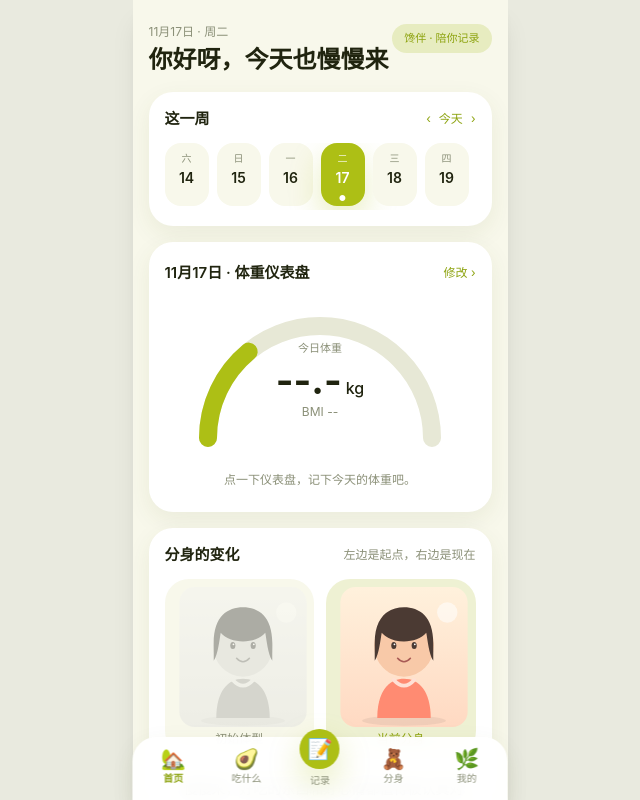
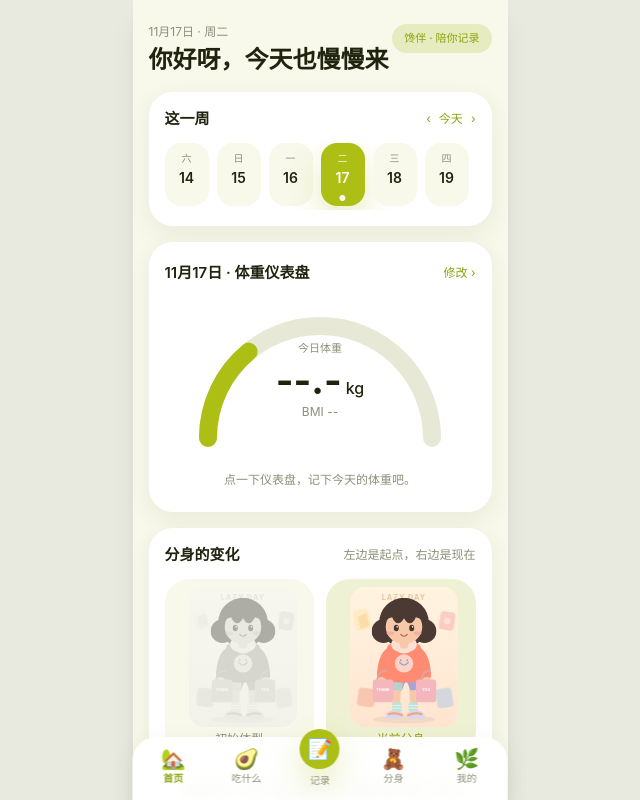
Before and after one commit to 3435025144-del/chanban, a React (Vite) app: page /#/ in a window 1280 px wide. Shown: the top 800 px of the page, without its empty margins (320-960 px from the left). Built offline with nearby package versions, Linux system fonts and the light colour scheme.

Commit message:
Update src/components/Avatar.tsx

```diff
--- a/src/components/Avatar.tsx
+++ b/src/components/Avatar.tsx
@@ -26,39 +26,52 @@ export default function Avatar({ config, size = 180, className = '' }: Props) {
   const background = backgroundOptions.find((o) => o.id === config.background) ?? backgroundOptions[0];
   const action = config.action ?? 'none';
 
+  const headRx = Math.round(face.rx * 0.72);
+  const headRy = Math.round(face.ry * 0.66);
+  const hairColor = hair.color === 'transparent' ? null : hair.color;
+
   const hairBack = () => {
+    if (!hairColor) return null;
     if (hair.id === 'ponytail') {
-      return <ellipse cx="146" cy="112" rx="17" ry="30" fill={hair.color} />;
+      return (
+        <g fill={hairColor}>
+          <ellipse cx="150" cy="72" rx="15" ry="28" />
+          <circle cx="100" cy="66" r="45" />
+        </g>
+      );
     }
     if (hair.id === 'bun') {
-      return <circle cx="100" cy="36" r="17" fill={hair.color} />;
+      return (
+        <g fill={hairColor}>
+          <circle cx="100" cy="30" r="17" />
+          <circle cx="100" cy="68" r="45" />
+        </g>
+      );
     }
-    return null;
+    if (hair.id === 'short') {
+      return <circle cx="100" cy="68" r="42" fill={hairColor} />;
+    }
+    return (
+      <g fill={hairColor}>
+        <circle cx="62" cy="82" r="22" />
+        <circle cx="138" cy="82" r="22" />
+        <circle cx="100" cy="66" r="46" />
+      </g>
+    );
   };
 
   const hairFront = () => {
-    if (hair.id === 'none') return null;
-    if (hair.id === 'bob') {
-      return (
-        <path
-          d="M54 88 C54 46 76 32 100 32 C124 32 146 46 146 88 L146 116 C139 106 137 82 135 72 C120 90 80 90 65 72 C63 82 61 106 54 116 Z"
-          fill={hair.color}
-        />
-      );
-    }
-    if (hair.id === 'ponytail') {
-      return <path d="M56 88 C56 48 76 34 100 34 C124 34 144 48 144 88 C130 70 70 70 56 88 Z" fill={hair.color} />;
+    if (!hairColor) return null;
+    if (hair.id === 'ponytail' || hair.id === 'bun') {
+      return <path d="M58 70 C60 38 78 26 100 26 C122 26 140 38 142 70 C128 58 116 54 100 54 C84 54 72 58 58 70 Z" fill={hairColor} />;
     }
     if (hair.id === 'short') {
-      return <path d="M58 82 C60 48 78 36 100 36 C122 36 140 48 142 82 C126 66 74 66 58 82 Z" fill={hair.color} />;
-    }
-    if (hair.id === 'bun') {
-      return <path d="M58 82 C60 48 78 36 100 36 C122 36 140 48 142 82 C126 66 74 66 58 82 Z" fill={hair.color} />;
+      return <path d="M60 66 C64 38 80 30 100 30 C120 30 136 38 140 66 C126 54 74 54 60 66 Z" fill={hairColor} />;
     }
     return (
       <path
-        d="M54 86 C54 46 76 32 100 32 C124 32 146 46 146 86 C142 78 136 74 130 72 C124 82 116 84 110 74 C102 86 92 84 86 74 C78 84 68 80 62 72 C58 76 56 80 54 86 Z"
-        fill={hair.color}
+        d="M56 74 C56 40 76 26 100 26 C124 26 144 40 144 74 C136 60 130 58 122 56 C116 70 108 72 100 58 C92 72 84 70 78 56 C70 58 64 60 56 74 Z"
+        fill={hairColor}
       />
     );
   };
@@ -66,38 +79,38 @@ export default function Avatar({ config, size = 180, className = '' }: Props) {
   const accessoryNode = () => {
     if (accessory === 'glasses') {
       return (
-        <g stroke="#5A4A43" strokeWidth="2.6" fill="none">
-          <circle cx="84" cy="92" r="11" />
-          <circle cx="116" cy="92" r="11" />
-          <path d="M95 92 Q100 88 105 92" />
+        <g stroke="#6E5A4F" strokeWidth="2.4" fill="none">
+          <circle cx={100 - headRx * 0.45} cy="76" r="10" />
+          <circle cx={100 + headRx * 0.45} cy="76" r="10" />
+          <path d={`M${100 - headRx * 0.45 + 10} 76 Q100 71 ${100 + headRx * 0.45 - 10} 76`} />
         </g>
       );
     }
     if (accessory === 'bow') {
       return (
-        <g transform="translate(146 62) rotate(16)">
-          <path d="M0 0 L-18 -10 L-18 10 Z" fill="#FF7A93" />
-          <path d="M0 0 L18 -10 L18 10 Z" fill="#FF7A93" />
-          <circle cx="0" cy="0" r="4" fill="#FFB3C2" />
+        <g transform="translate(130 48) rotate(14)">
+          <path d="M0 0 L-17 -9 L-17 9 Z" fill="#FF8FA3" />
+          <path d="M0 0 L17 -9 L17 9 Z" fill="#FF8FA3" />
+          <circle cx="0" cy="0" r="4" fill="#FFD0D8" />
         </g>
       );
     }
     if (accessory === 'hat') {
       return (
         <g>
-          <path d="M58 52 Q100 12 142 52 Z" fill="#FFD45E" />
-          <rect x="52" y="50" width="96" height="8" rx="4" fill="#F5BE42" />
+          <path d="M62 46 Q100 12 138 46 Z" fill="#FFD86B" />
+          <rect x="56" y="44" width="88" height="8" rx="4" fill="#F5C44E" />
         </g>
       );
     }
     if (accessory === 'hairpin') {
-      return <rect x="126" y="62" width="20" height="6" rx="3" transform="rotate(-24 136 65)" fill="#7FD1B9" />;
+      return <rect x="124" y="50" width="18" height="6" rx="3" transform="rotate(-24 133 53)" fill="#8FD4C0" />;
     }
     if (accessory === 'earrings') {
       return (
-        <g fill="#FFD45E">
-          <circle cx="55" cy="104" r="4" />
-          <circle cx="145" cy="104" r="4" />
+        <g fill="#FFD86B">
+          <circle cx={100 - headRx - 2} cy="88" r="4" />
+          <circle cx={100 + headRx + 2} cy="88" r="4" />
         </g>
       );
     }
@@ -107,34 +120,26 @@ export default function Avatar({ config, size = 180, className = '' }: Props) {
   const actionNode = () => {
     if (action === 'sparkle') {
       return (
-        <g fill="#FFC93C">
-          <path d="M28 54 l4 10 10 4 -10 4 -4 10 -4 -10 -10 -4 10 -4 Z" />
-          <path d="M170 78 l3 8 8 3 -8 3 -3 8 -3 -8 -8 -3 8 -3 Z" />
-          <circle cx="40" cy="140" r="3" />
-        </g>
-      );
-    }
-    if (action === 'blush') {
-      return (
-        <g fill="#FF9B9B" opacity="0.55">
-          <ellipse cx="70" cy="108" rx="10" ry="6" />
-          <ellipse cx="130" cy="108" rx="10" ry="6" />
+        <g fill="#FFD86B">
+          <path d="M24 70 l4 10 10 4 -10 4 -4 10 -4 -10 -10 -4 10 -4 Z" />
+          <path d="M176 96 l3 8 8 3 -8 3 -3 8 -3 -8 -8 -3 8 -3 Z" />
+          <circle cx="34" cy="180" r="3" />
         </g>
       );
     }
     if (action === 'sleepy') {
       return (
-        <g fill="#8E7C74" fontSize="16" fontWeight="700">
-          <text x="152" y="64">z</text>
-          <text x="164" y="48" fontSize="12">z</text>
+        <g fill="#8A7A6B" fontSize="15" fontWeight="700">
+          <text x="150" y="50">z</text>
+          <text x="162" y="38" fontSize="11">z</text>
         </g>
       );
     }
     if (action === 'wave') {
       return (
         <g>
-          <circle cx="158" cy="150" r="12" fill={skin.color} />
-          <path d="M150 160 Q138 168 132 158" stroke={outfit.color} strokeWidth="8" fill="none" strokeLinecap="round" />
+          <circle cx="152" cy="142" r="9" fill={skin.color} />
+          <path d="M146 150 Q134 158 128 148" stroke={outfit.color} strokeWidth="9" fill="none" strokeLinecap="round" />
         </g>
       );
     }
@@ -145,10 +150,11 @@ export default function Avatar({ config, size = 180, className = '' }: Props) {
     <svg
       width={size}
       height={size}
-      viewBox="0 0 200 220"
+      viewBox="0 0 200 260"
+      preserveAspectRatio="xMidYMid meet"
       className={className}
       role="img"
-      aria-label={`${config.name || '分身'}的形象`}
+      aria-label={`${config.name || '分身'}的全身形象`}
     >
       <defs>
         <linearGradient id={`bg-${gid}`} x1="0" y1="0" x2="0" y2="1">
@@ -156,21 +162,82 @@ export default function Avatar({ config, size = 180, className = '' }: Props) {
           <stop offset="100%" stopColor={background.to} />
         </linearGradient>
       </defs>
-      <rect x="0" y="0" width="200" height="220" rx="24" fill={`url(#bg-${gid})`} />
-      <circle cx="168" cy="40" r="16" fill="#FFFFFF" opacity="0.55" />
-      <ellipse cx="100" cy="210" rx="66" ry="8" fill="#000000" opacity="0.06" />
+
+      <rect x="0" y="0" width="200" height="260" rx="28" fill="#FFF9E9" />
+      <rect x="0" y="0" width="200" height="260" rx="28" fill={`url(#bg-${gid})`} opacity="0.65" />
+      <text x="100" y="24" textAnchor="middle" fontSize="13" fontWeight="800" letterSpacing="2" fill="#E8B98C" opacity="0.75">
+        LAZY DAY
+      </text>
+      <g opacity="0.5">
+        <rect x="8" y="42" width="28" height="38" rx="6" fill="#FFE6A8" transform="rotate(-10 22 61)" />
+        <path d="M14 56 L30 48 L36 72 L20 78 Z" fill="#F6C97B" />
+        <rect x="166" y="46" width="28" height="34" rx="7" fill="#F7A9A8" transform="rotate(9 180 63)" />
+        <circle cx="180" cy="63" r="6" fill="#FFD8D8" />
+        <rect x="14" y="188" width="32" height="34" rx="7" fill="#F3A58C" transform="rotate(7 30 205)" />
+        <rect x="160" y="188" width="30" height="36" rx="7" fill="#A8C9E8" transform="rotate(-8 175 206)" />
+      </g>
+
+      <ellipse cx="100" cy="246" rx="58" ry="7" fill="#7C6A4A" opacity="0.1" />
+
       {hairBack()}
-      <path d="M58 206 C58 164 76 144 100 144 C124 144 142 164 142 206 Z" fill={outfit.color} />
-      <path d="M84 146 Q100 164 116 146" stroke={outfit.accent} strokeWidth="6" fill="none" strokeLinecap="round" />
-      <ellipse cx="100" cy="92" rx={face.rx} ry={face.ry} fill={skin.color} />
+
+      <path d="M82 150 L78 224 Q78 232 86 232 L92 232 L96 158 Z" fill={skin.color} />
+      <path d="M108 158 L112 232 L119 232 Q127 232 126 224 L120 150 Z" fill={skin.color} />
+      <rect x="78" y="214" width="18" height="18" rx="6" fill="#BFE3D8" />
+      <rect x="108" y="214" width="18" height="18" rx="6" fill="#BFE3D8" />
+      <path d="M78 220 H96 M78 225 H96 M108 220 H126 M108 225 H126" stroke="#FFFFFF" strokeWidth="1.5" opacity="0.7" />
+      <path d="M70 232 Q84 226 98 234 Q101 242 90 244 L68 244 Q62 240 70 232 Z" fill="#D9D5F2" />
+      <path d="M106 234 Q120 226 134 232 Q142 240 136 244 L112 244 Q101 242 106 234 Z" fill="#D9D5F2" />
+      <path d="M72 236 Q86 232 96 238" stroke="#F4A46D" strokeWidth="4" fill="none" strokeLinecap="round" />
+      <path d="M108 238 Q120 232 132 236" stroke="#F4A46D" strokeWidth="4" fill="none" strokeLinecap="round" />
+
+      <path d="M72 158 Q100 150 130 158 L134 190 L112 192 L104 172 L96 192 L70 190 Z" fill="#A7A5D8" />
+      <path d="M70 172 L98 174 L96 192 L70 190 Z" fill="#B8D7CF" opacity="0.9" />
+
+      <path d="M70 108 Q100 94 130 108 L146 172 Q100 184 54 172 Z" fill={outfit.color} />
+      <path d="M78 100 Q100 86 122 100 Q128 112 116 118 Q100 124 84 118 Q72 112 78 100 Z" fill={outfit.accent} />
+      <path d="M84 116 Q100 128 116 116" stroke={outfit.accent} strokeWidth="3" fill="none" strokeLinecap="round" />
+      <circle cx="100" cy="142" r="17" fill={outfit.accent} opacity="0.85" />
+      <path d="M92 140 Q100 150 108 140" stroke="#8FA6C9" strokeWidth="2.5" fill="none" strokeLinecap="round" />
+      <circle cx="94" cy="136" r="1.8" fill="#8FA6C9" />
+      <circle cx="106" cy="136" r="1.8" fill="#8FA6C9" />
+
+      <path d="M72 112 Q54 120 50 158 Q48 174 60 176 Q70 176 72 164 Z" fill={outfit.color} />
+      <path d="M128 112 Q146 120 150 158 Q152 174 140 176 Q130 176 128 164 Z" fill={outfit.color} />
+      <circle cx="58" cy="176" r="9" fill={skin.color} />
+      <circle cx="142" cy="176" r="9" fill={skin.color} />
+
+      <rect x="92" y="98" width="16" height="16" rx="6" fill={skin.color} />
+      <ellipse cx="100" cy="74" rx={headRx} ry={headRy} fill={skin.color} />
+
       {hairFront()}
-      <ellipse cx="84" cy="92" rx="4" ry="5.5" fill="#4A3B35" />
-      <ellipse cx="116" cy="92" rx="4" ry="5.5" fill="#4A3B35" />
-      <circle cx="85" cy="90" r="1.4" fill="#FFFFFF" />
-      <circle cx="117" cy="90" r="1.4" fill="#FFFFFF" />
-      <path d="M90 112 Q100 123 110 112" stroke="#A85A55" strokeWidth="2.6" fill="none" strokeLinecap="round" />
+
+      <ellipse cx={100 - headRx * 0.42} cy="76" rx="4.6" ry="6" fill="#4A342E" />
+      <ellipse cx={100 + headRx * 0.42} cy="76" rx="4.6" ry="6" fill="#4A342E" />
+      <circle cx={100 - headRx * 0.42 + 1.6} cy="74" r="1.5" fill="#FFFFFF" />
+      <circle cx={100 + headRx * 0.42 + 1.6} cy="74" r="1.5" fill="#FFFFFF" />
+      <path d={`M${100 - 6} 88 Q100 95 ${100 + 6} 88`} stroke="#A85A55" strokeWidth="2.2" fill="none" strokeLinecap="round" />
+      <ellipse cx={100 - headRx * 0.75} cy="86" rx="7" ry="4" fill="#F49A9A" opacity="0.55" />
+      <ellipse cx={100 + headRx * 0.75} cy="86" rx="7" ry="4" fill="#F49A9A" opacity="0.55" />
+
       {accessoryNode()}
+
+      <g>
+        <path d="M50 174 Q52 154 68 156" stroke="#D9A8A0" strokeWidth="3" fill="none" />
+        <rect x="42" y="172" width="38" height="42" rx="6" fill="#F5B7BE" />
+        <text x="61" y="194" textAnchor="middle" fontSize="7" fill="#FFFFFF" fontWeight="700">THANK</text>
+        <path d="M132 174 Q134 154 150 156" stroke="#D9A8A0" strokeWidth="3" fill="none" />
+        <rect x="122" y="172" width="38" height="42" rx="6" fill="#F5B7BE" />
+        <text x="141" y="194" textAnchor="middle" fontSize="7" fill="#FFFFFF" fontWeight="700">YOU</text>
+      </g>
+
       {actionNode()}
+      {action === 'blush' && (
+        <g fill="#FF7F8F" opacity="0.55">
+          <ellipse cx={100 - headRx * 0.75} cy="86" rx="9" ry="5" />
+          <ellipse cx={100 + headRx * 0.75} cy="86" rx="9" ry="5" />
+        </g>
+      )}
     </svg>
   );
 }
```
